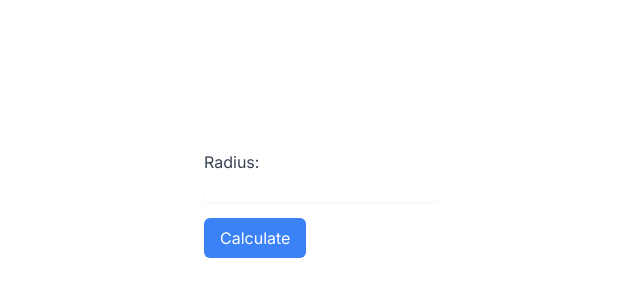
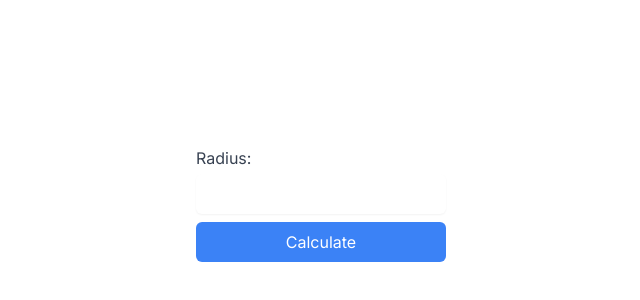
Before and after one commit to christianechevarria/area-from-radius, a Next.js app: page / in a window 1280 px wide. Shown: the part 196-496 px from the top of the page, without its empty margins (319-959 px from the left). Built offline with nearby package versions, Linux system fonts and the light colour scheme.

Commit message:
feat: add more consistent heights and margins

```diff
--- a/src/app/components/Form.tsx
+++ b/src/app/components/Form.tsx
@@ -89,7 +89,6 @@ export default function Form() {
 
   return (
     <form onSubmit={handleCustomSubmit} className="max-w-md mx-auto p-4">
-      <div className="mb-4">
         <label htmlFor="radius" className="block text-gray-700">Radius:</label>
         <input
             id="radius"
@@ -97,15 +96,14 @@ export default function Form() {
             {...register('radius', {
             onChange: () => clearMessages(), // Clear all messages on change
             })}
-          className="mt-1 block w-full text-black border-gray-300 rounded-md shadow-sm"
+            className="mt-1 p-2 block w-full text-black border-gray-300 rounded-md shadow-sm"
         />
-        {errors.radius && <p className="text-red-500">{`Form Error: ${errors.radius.message}`}</p>}
-      </div>
-      <button type="submit" className="bg-blue-500 text-white py-2 px-4 rounded-md">Calculate</button>
+        {errors.radius && <p className="h-6 mt-2 text-red-500">{`Form Error: ${errors.radius.message}`}</p>}
+        <button type="submit" className="bg-blue-500 text-white py-2 mt-2 w-full px-4 rounded-md">Calculate</button>
         {resultMessage && (
-        <p className={success ? 'text-green-500' : 'text-red-500'}>{resultMessage}</p>
+        <p className={`h-6 m-2 ${success ? 'text-green-500' : 'text-red-500'}`}>{resultMessage}</p>
         )}
-      {apiError && <p className="text-red-500">{apiError}</p>}
+        {apiError && <p className="h-6 m-2 text-red-500">{apiError}</p>}
     </form>
   );
 }
```
Lines whose indentation alone changed are shown as unchanged.
